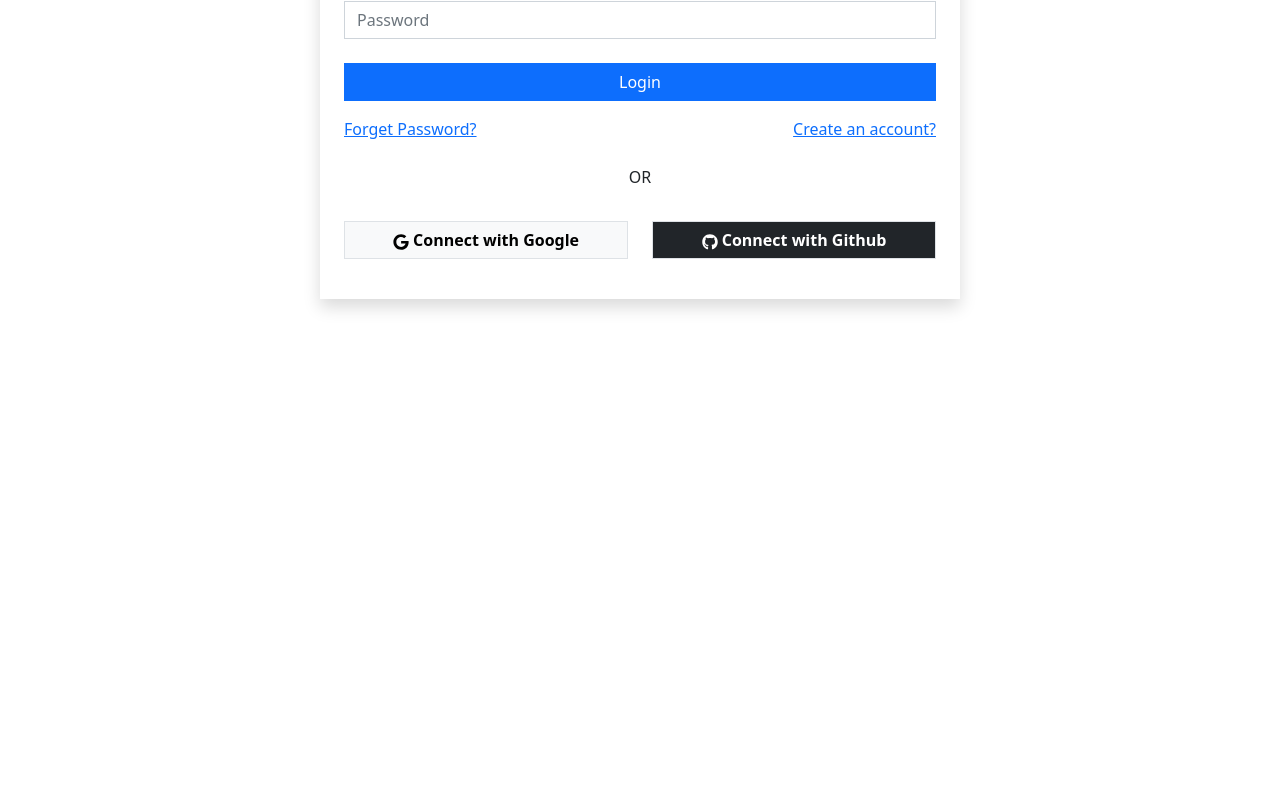
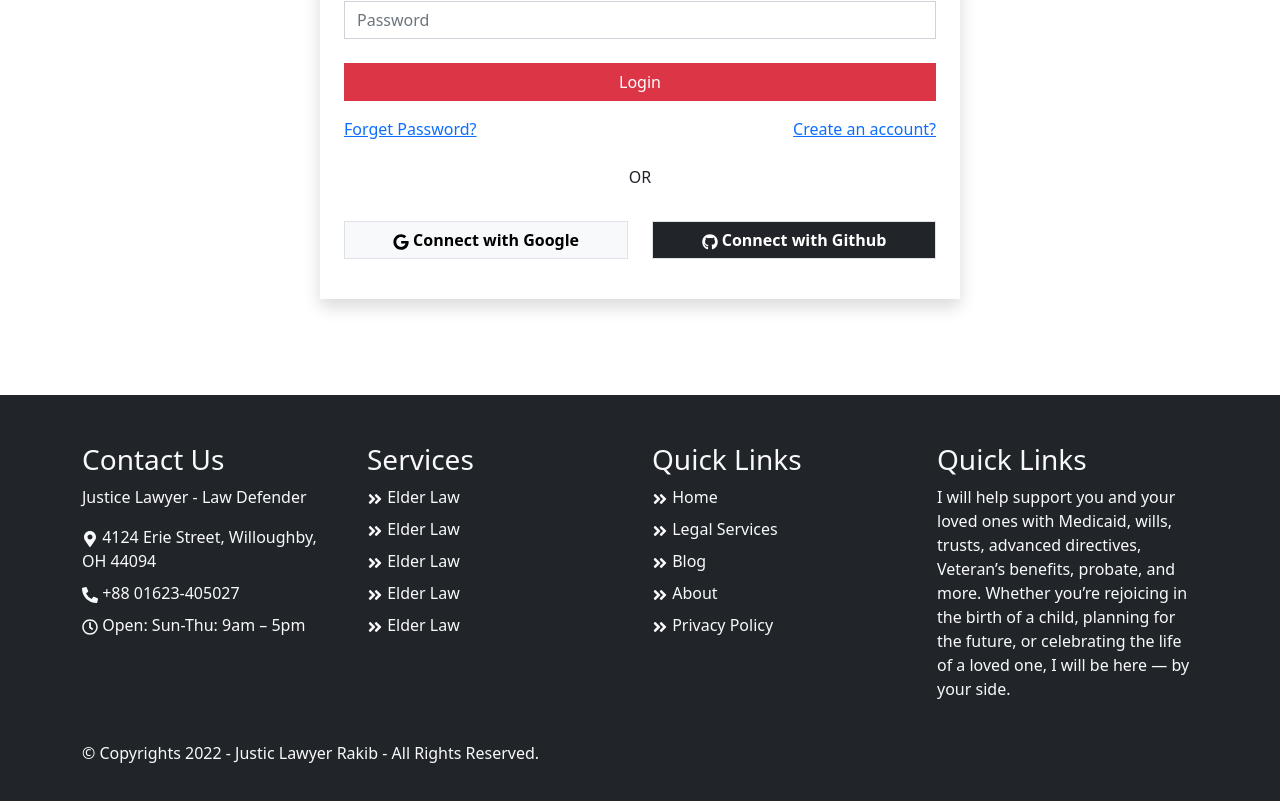
Before and after one commit to RakibAlom/justice-lawyer-mern-client, a React (Create React App) app: page /login in a window 1280 px wide. Shown: the part 427-1228 px from the top of the page. Before the commit the page ends 822 px from the top, so only its background shows below. Built offline with nearby package versions, Linux system fonts and the light colour scheme; no server answers.

Commit message:
register done

```diff
--- a/src/auth/Login/Login.js
+++ b/src/auth/Login/Login.js
@@ -50,7 +50,7 @@ const Login = () => {
           <Form.Label>Password</Form.Label>
           <Form.Control className='rounded-0' name="password" type="password" placeholder="Password" required />
         </Form.Group>
-        <Button className='w-100 rounded-0 mt-2' variant="primary" type="submit">
+        <Button className='w-100 rounded-0 mt-2' variant="danger" type="submit">
           Login
         </Button>
       </Form>
--- a/src/auth/Register/Register.js
+++ b/src/auth/Register/Register.js
@@ -92,7 +92,7 @@ const Register = () => {
             onClick={handleAccepted}
             label="Accept my terms & condition" />
         </Form.Group>
-        <Button className='w-100 rounded-0 mt-2' variant="primary" type="submit" disabled={!accepted}>
+        <Button className='w-100 rounded-0 mt-2' variant="danger" type="submit" disabled={!accepted}>
           Register
         </Button>
       </Form>
--- /dev/null
+++ b/src/layouts/Footer/Footer.js
@@ -0,0 +1,51 @@
+import React from 'react';
+import { Container } from 'react-bootstrap';
+import { FaAngleDoubleRight, FaMapMarkerAlt, FaPhoneAlt, FaRegClock } from 'react-icons/fa';
+import { Link } from 'react-router-dom';
+
+const Footer = () => {
+  return (
+    <footer className='bg-dark py-5 text-light'>
+      <Container>
+        <div className="row">
+          <div className="col-lg-3 col-6 mb-md-4">
+            <h3>Contact Us</h3>
+            <p>Justice Lawyer - Law Defender</p>
+            <div class="list-group">
+              <Link to='/' class="nav-link mb-2"><FaMapMarkerAlt></FaMapMarkerAlt> 4124 Erie Street, Willoughby, OH 44094</Link>
+              <Link to='/' class="nav-link mb-2"><FaPhoneAlt></FaPhoneAlt> +88 01623-405027</Link>
+              <span class="nav-link mb-2"><FaRegClock></FaRegClock> Open: Sun-Thu: 9am – 5pm</span>
+            </div>
+          </div>
+          <div className="col-lg-3 col-6 mb-md-4">
+            <h3>Services</h3>
+            <div class="list-group">
+              <Link to='/' class="nav-link mb-2"><FaAngleDoubleRight></FaAngleDoubleRight> Elder Law</Link>
+              <Link to='/' class="nav-link mb-2"><FaAngleDoubleRight></FaAngleDoubleRight> Elder Law</Link>
+              <Link to='/' class="nav-link mb-2"><FaAngleDoubleRight></FaAngleDoubleRight> Elder Law</Link>
+              <Link to='/' class="nav-link mb-2"><FaAngleDoubleRight></FaAngleDoubleRight> Elder Law</Link>
+              <Link to='/' class="nav-link mb-2"><FaAngleDoubleRight></FaAngleDoubleRight> Elder Law</Link>
+            </div>
+          </div>
+          <div className="col-lg-3 col-6 mb-md-4">
+            <h3>Quick Links</h3>
+            <div class="list-group">
+              <Link to='/' class="nav-link mb-2"><FaAngleDoubleRight></FaAngleDoubleRight> Home</Link>
+              <Link to='/' class="nav-link mb-2"><FaAngleDoubleRight></FaAngleDoubleRight> Legal Services</Link>
+              <Link to='/' class="nav-link mb-2"><FaAngleDoubleRight></FaAngleDoubleRight> Blog</Link>
+              <Link to='/' class="nav-link mb-2"><FaAngleDoubleRight></FaAngleDoubleRight> About</Link>
+              <Link to='/' class="nav-link mb-2"><FaAngleDoubleRight></FaAngleDoubleRight> Privacy Policy</Link>
+            </div>
+          </div>
+          <div className="col-lg-3 col-6 mb-md-4">
+            <h3>Quick Links</h3>
+            <p>I will help support you and your loved ones with Medicaid, wills, trusts, advanced directives, Veteran’s benefits, probate, and more. Whether you’re rejoicing in the birth of a child, planning for the future, or celebrating the life of a loved one, I will be here — by your side.</p>
+          </div>
+        </div>
+        <p>© Copyrights 2022 - Justic Lawyer Rakib - All Rights Reserved.</p>
+      </Container>
+    </footer>
+  );
+};
+
+export default Footer;
--- a/src/layouts/Main/Main.js
+++ b/src/layouts/Main/Main.js
@@ -1,6 +1,7 @@
 import React from 'react';
 import { Toaster } from 'react-hot-toast';
 import { Outlet } from 'react-router-dom';
+import Footer from '../Footer/Footer';
 import Header from '../Header/Header';
 
 const Main = () => {
@@ -8,6 +9,7 @@ const Main = () => {
     <>
       <Header></Header>
       <Outlet></Outlet>
+      <Footer></Footer>
       <Toaster></Toaster>
     </>
   );
```
